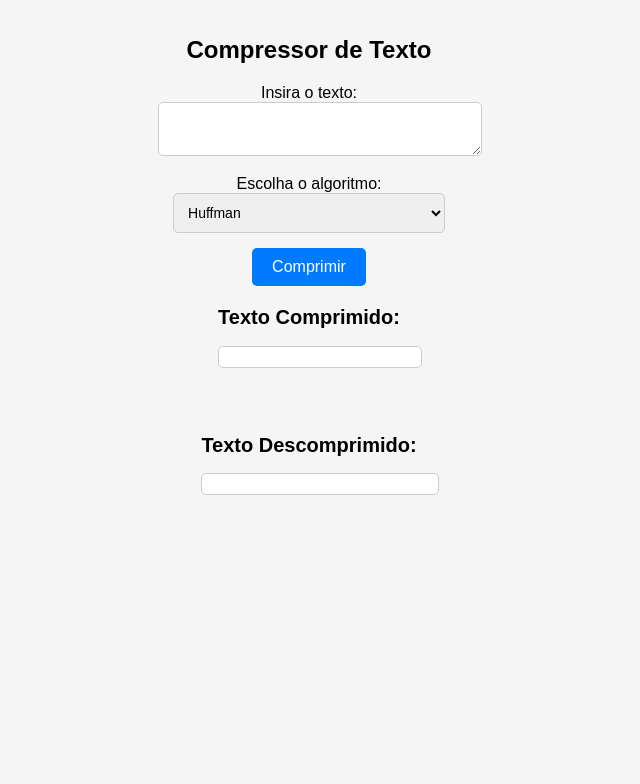
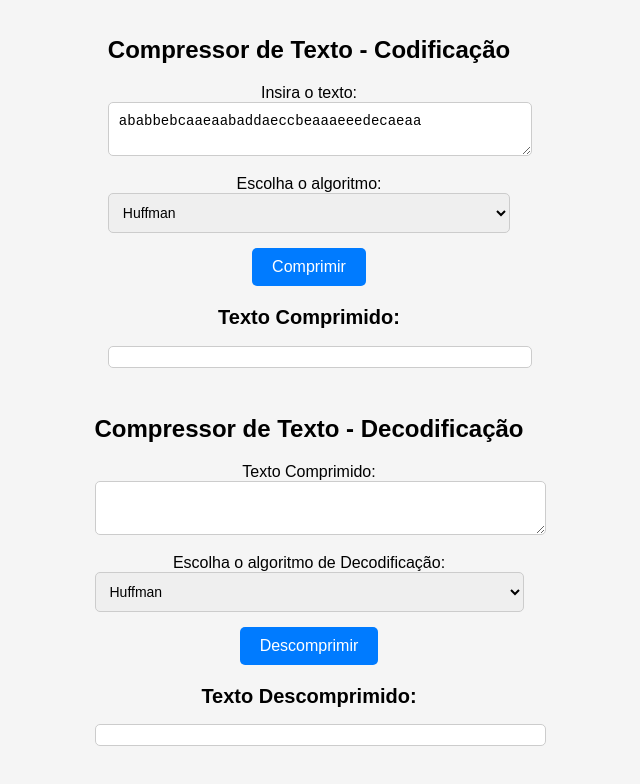
Before and after one commit to cadusouza2001/text-encoder-decoder, a React (Create React App) app: page / in a window 1280 px wide. Shown: the top 784 px of the page, without its empty margins (331-971 px from the left). Built offline with nearby package versions, Linux system fonts and the light colour scheme.

Commit message:
WIP setting two distinct components

```diff
--- a/src/App.js
+++ b/src/App.js
@@ -8,6 +8,8 @@ import { huffmanDecompression } from './decoders/huffman';
 import { eliasGammaCompression } from './encoders/elias';
 import { eliasGammaDecompression } from './decoders/elias';
 import { golombDecompression } from './decoders/golomb';
+import EncodingComponent from './components/encoding';
+import DecodingComponent from './components/decoding';
 
 function App() {
 
@@ -74,57 +76,8 @@ function App() {
 
   return (
     <div className="App">
-      <h1>Compressor de Texto</h1>
-      <div>
-        <label htmlFor="textArea">Insira o texto:</label>
-        <textarea
-          id="textArea"
-          value={inputText}
-          onChange={(event) => handleInputChange(event)}
-        />
-      </div>
-      <div>
-        <label htmlFor="algorithmSelect">Escolha o algoritmo:</label>
-        <select
-          id="algorithmSelect"
-          value={selectedAlgorithm}
-          onChange={(event) => handleAlgorithmChange(event)}
-        >
-          <option value="huffman">Huffman</option>
-          <option value="golomb">Golomb</option>
-          <option value="fibonacci">Fibonacci</option>
-          <option value="eliasGamma">Elias Gamma</option>
-        </select>
-      </div>
-      <button onClick={() => handleCompression()}>Comprimir</button>
-      <div>
-        <h2>Texto Comprimido:</h2>
-        <p>{compressedText}</p>
-      </div>
-      <div>
-  {selectedAlgorithm === 'huffman' && (
-    <div>
-      <h2>Codewords Huffman:</h2>
-      <p>{JSON.stringify(huffmanCodes)}</p>
-    </div>
-  )}
-
-  {selectedAlgorithm === 'golomb' && (
-    <div>
-      <label htmlFor="golombM">Valor de M (Golomb):</label>
-      <input
-        id="golombM"
-        type="number"
-        value={golombDivisor}
-        onChange={(event) => setGolombDivisor(Number(event.target.value))}
-      />
-    </div>
-  )}
-</div>
-      <div>
-        <h2>Texto Descomprimido:</h2>
-        <p>{decompressedText}</p>
-      </div>
+      <EncodingComponent/>
+      <DecodingComponent/>
     </div>
   );
 }
--- /dev/null
+++ b/src/components/decoding/index.js
@@ -0,0 +1,100 @@
+import React, { useState } from 'react';
+import { huffmanDecompression } from '../../decoders/huffman';
+import { golombDecompression } from '../../decoders/golomb';
+import { fibonacciDecompression } from '../../decoders/fibonacci';
+import { eliasGammaDecompression } from '../../decoders/elias';
+
+const DecodingComponent = () => {
+  const [compressedText, setCompressedText] = useState('');
+  const [selectedAlgorithm, setSelectedAlgorithm] = useState('');
+  const [decompressedText, setDecompressedText] = useState('');
+  const [huffmanCodes, setHuffmanCode] = useState({});
+  const [golombDivisor, setGolombDivisor] = useState(2);
+
+
+  const handleAlgorithmChange = (event) => {
+    setSelectedAlgorithm(event.target.value);
+  }
+
+  const handleDecompression = () => {
+    switch (selectedAlgorithm) {
+      case 'huffman':
+        setDecompressedText(huffmanDecompression(compressedText, huffmanCodes));
+        break;
+      case 'golomb':
+        setDecompressedText(golombDecompression(compressedText, golombDivisor));
+        break;
+      case 'fibonacci':
+        setDecompressedText(fibonacciDecompression(compressedText));
+        break;
+      case 'eliasGamma':
+        setDecompressedText(eliasGammaDecompression(compressedText).join(" "));
+        break;
+      default:
+        break;
+    }
+  }
+
+  return (
+    <div>
+      <h1>Compressor de Texto - Decodificação</h1>
+      <div>
+        <label htmlFor="compressedTextArea">Texto Comprimido:</label>
+        <textarea
+          id="compressedTextArea"
+          value={compressedText}
+          onChange={(event) => setCompressedText(event.target.value)}
+        />
+      </div>
+      <div>
+        <label htmlFor="decodingAlgorithmSelect">Escolha o algoritmo de Decodificação:</label>
+        <select
+          id="decodingAlgorithmSelect"
+          value={selectedAlgorithm}
+          onChange={(event) => handleAlgorithmChange(event)}
+        >
+          <option value="huffman">Huffman</option>
+          <option value="golomb">Golomb</option>
+          <option value="fibonacci">Fibonacci</option>
+          <option value="eliasGamma">Elias Gamma</option>
+        </select>
+      </div>
+      {selectedAlgorithm === 'golomb' && (
+          <div>
+            <label htmlFor="golombM">Valor de M (Golomb):</label>
+            <input
+              id="golombM"
+              type="number"
+              value={golombDivisor}
+              onChange={(event) => setGolombDivisor(Number(event.target.value))}
+            />
+          </div>
+        )}
+         {selectedAlgorithm === 'huffman' && (
+        <div>
+          <label htmlFor="customHuffmanCodes">Códigos Huffman (JSON):</label>
+          <textarea
+            id="customHuffmanCodes"
+
+            onBlur={(event) => {
+                try {
+                  setHuffmanCode(JSON.parse(event.target.value || '{}'));
+                } catch (error) {
+                  console.error('Erro ao analisar o JSON de códigos Huffman:', error);
+                  // Lide com o erro de análise JSON aqui, se necessário
+                }
+              }}
+            placeholder="Insira os códigos Huffman em formato JSON"
+          />
+        </div>
+      )}
+      <button onClick={() => handleDecompression()}>Descomprimir</button>
+      <div>
+        <h2>Texto Descomprimido:</h2>
+        <p>{decompressedText}</p>
+      </div>
+    </div>
+  );
+}
+
+export default DecodingComponent;
--- /dev/null
+++ b/src/components/encoding/index.js
@@ -0,0 +1,103 @@
+import React, { useState, useEffect } from 'react';
+import { huffmanCompression } from '../../encoders/huffman';
+import { golombCompression } from '../../encoders/golomb';
+import { fibonacciCompression } from '../../encoders/fibonacci';
+import { eliasGammaCompression } from '../../encoders/elias';
+
+const EncodingComponent = () => {
+  const [inputText, setInputText] = useState('ababbebcaaeaabaddaeccbeaaaeeedecaeaa');
+  const [selectedAlgorithm, setSelectedAlgorithm] = useState('');
+  const [compressedText, setCompressedText] = useState('');
+  const [huffmanCodes, setHuffmanCode] = useState({});
+  const [golombDivisor, setGolombDivisor] = useState(4);
+
+  const handleInputChange = (event) => {
+    setInputText(event.target.value);
+  }
+
+  const handleAlgorithmChange = (event) => {
+    setSelectedAlgorithm(event.target.value);
+  }
+
+  const handleCompression = () => {
+    switch (selectedAlgorithm) {
+      case 'huffman':
+        let result = huffmanCompression(inputText);
+        setCompressedText(result.encodedText);
+        setHuffmanCode(result.code);
+        break;
+      case 'golomb':
+        setCompressedText(golombCompression(inputText, golombDivisor).encodedStream);
+        break;
+      case 'fibonacci':
+        setCompressedText(fibonacciCompression(inputText).toString());
+        break;
+      case 'eliasGamma':
+        setCompressedText(eliasGammaCompression(inputText));
+        break;
+      default:
+        break;
+    }
+  }
+
+  useEffect(() => {
+    handleCompression();
+  }, [selectedAlgorithm, golombDivisor]);
+
+  return (
+    <div>
+      <h1>Compressor de Texto - Codificação</h1>
+      <div>
+        <label htmlFor="textArea">Insira o texto:</label>
+        <textarea
+          id="textArea"
+          value={inputText}
+          onChange={(event) => handleInputChange(event)}
+        />
+      </div>
+      <div>
+        <label htmlFor="algorithmSelect">Escolha o algoritmo:</label>
+        <select
+          id="algorithmSelect"
+          value={selectedAlgorithm}
+          onChange={(event) => handleAlgorithmChange(event)}
+        >
+          <option value="huffman">Huffman</option>
+          <option value="golomb">Golomb</option>
+          <option value="fibonacci">Fibonacci</option>
+          <option value="eliasGamma">Elias Gamma</option>
+        </select>
+      </div>
+
+
+        {selectedAlgorithm === 'golomb' && (
+          <div>
+            <label htmlFor="golombM">Valor de M (Golomb):</label>
+            <input
+              id="golombM"
+              type="number"
+              value={golombDivisor}
+              onChange={(event) => setGolombDivisor(Number(event.target.value))}
+            />
+          </div>
+        )}
+
+      <button onClick={() => handleCompression()}>Comprimir</button>
+
+      <div>
+        <h2>Texto Comprimido:</h2>
+        <p>{compressedText}</p>
+      </div>
+
+      {selectedAlgorithm === 'huffman' && (
+          <div>
+            <h2>Codewords Huffman:</h2>
+            <p>{JSON.stringify(huffmanCodes)}</p>
+          </div>
+        )}
+
+    </div>
+  );
+}
+
+export default EncodingComponent;
```
